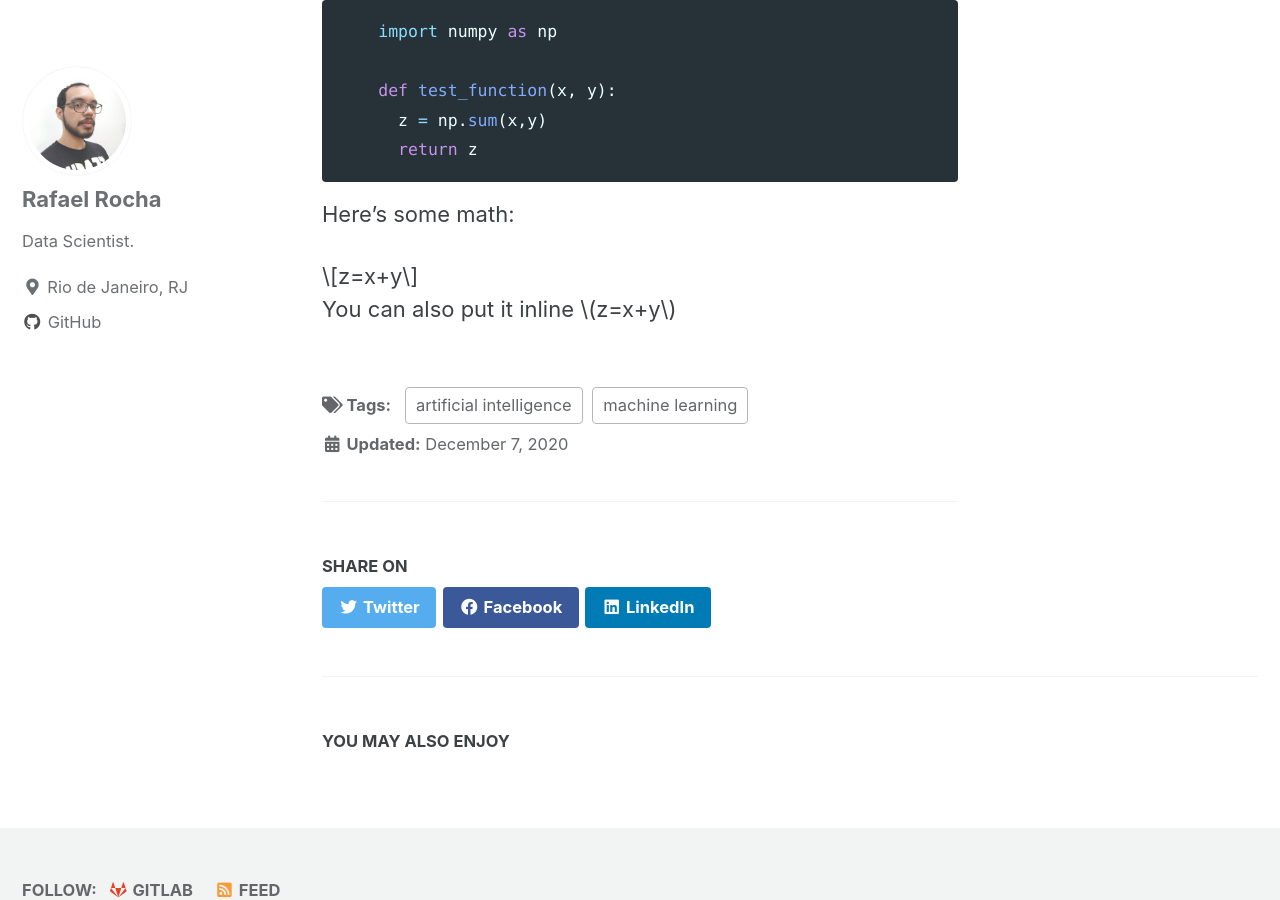
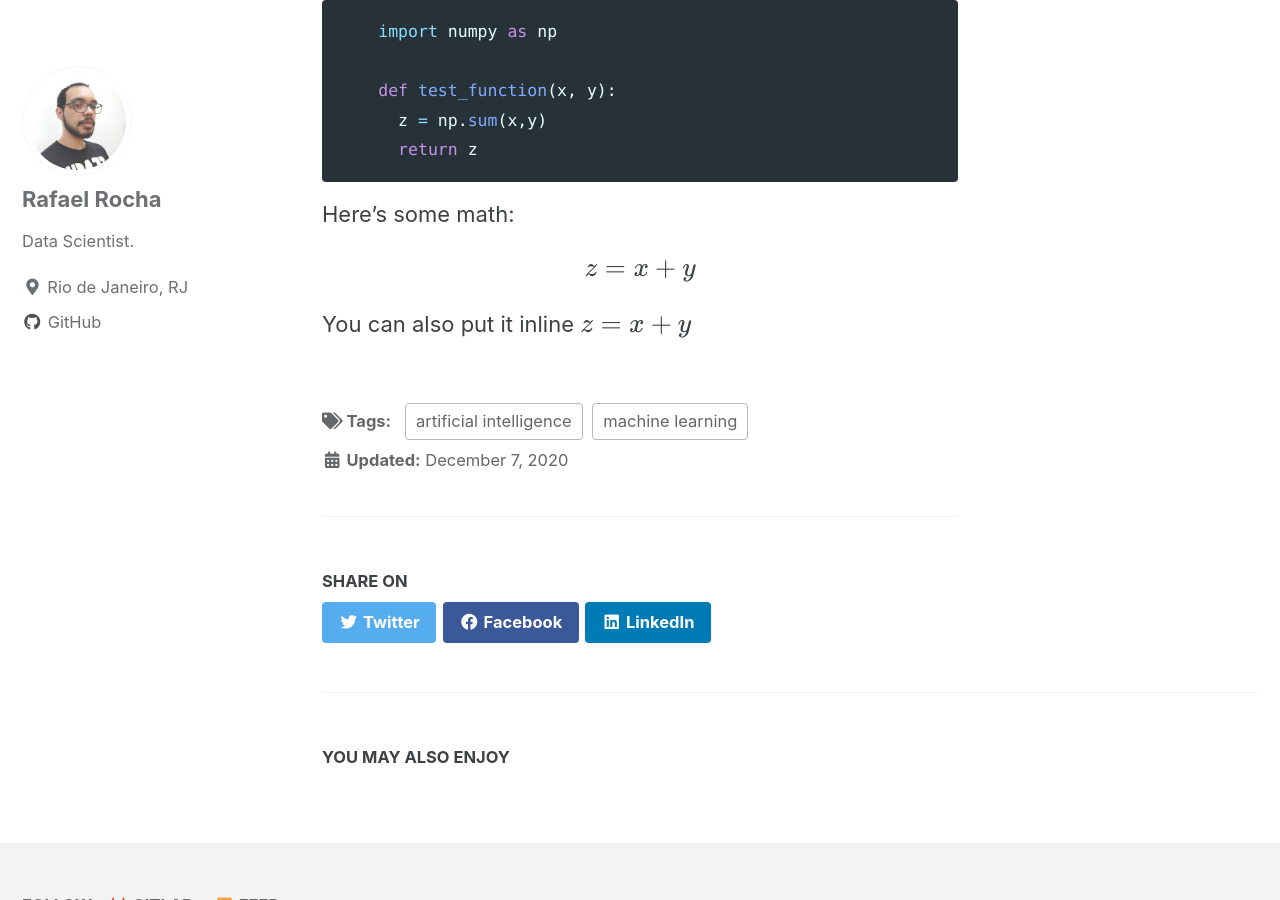
Before and after one commit to rocharhs/rocharhs.github.io, a Jekyll site: the page built from _posts/2020-12-07-test.md, in a window 1280 px wide and 900 px high, scrolled down 625 px. Built offline with Jekyll 4.4.1, drawn with Linux system fonts in a browser that asks for light colours; cached includes are drawn as plain includes; formulas are drawn with MathJax 3; part of the change alters nothing that is shown.

```diff
--- a/_includes/scripts.html
+++ b/_includes/scripts.html
@@ -26,3 +26,9 @@
     <script src="{{ script | relative_url }}"></script>
   {% endfor %}
 {% endif %}
+
+{% if page.mathjax %}
+<script type="text/javascript" async
+  src="https://cdn.mathjax.org/mathjax/latest/MathJax.js?config=TeX-MML-AM_CHTML">
+</script>
+{% endif %}
```
